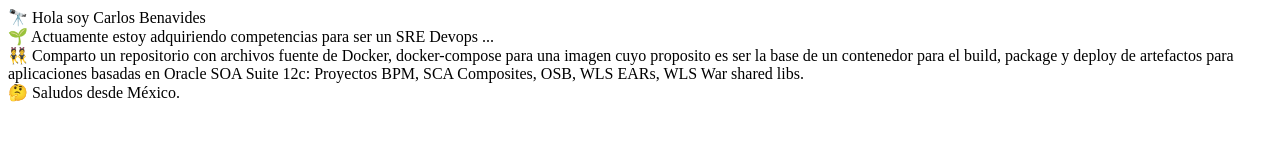
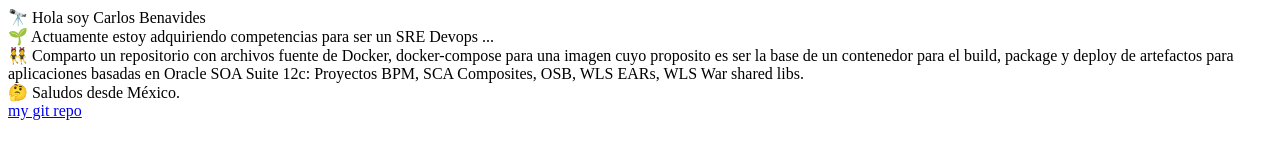
Before and after one commit to cbena999/contenedor-mono-soa, a plain HTML site: page index.html in a window 1280 px wide. Drawn offline with Linux system fonts and the light colour scheme.

Commit message:
Update index.html

```diff
--- a/index.html
+++ b/index.html
@@ -5,3 +5,5 @@
 👯 Comparto un repositorio con archivos fuente de Docker, docker-compose para una imagen cuyo proposito es ser la base de un contenedor para el build, package y deploy de artefactos para aplicaciones basadas en Oracle SOA Suite 12c: Proyectos BPM, SCA Composites, OSB, WLS EARs, WLS War shared libs.
 <br>
 🤔 Saludos desde México.
+<br>
+<a href="https://github.com/cbena999/">my git repo</a>
```
